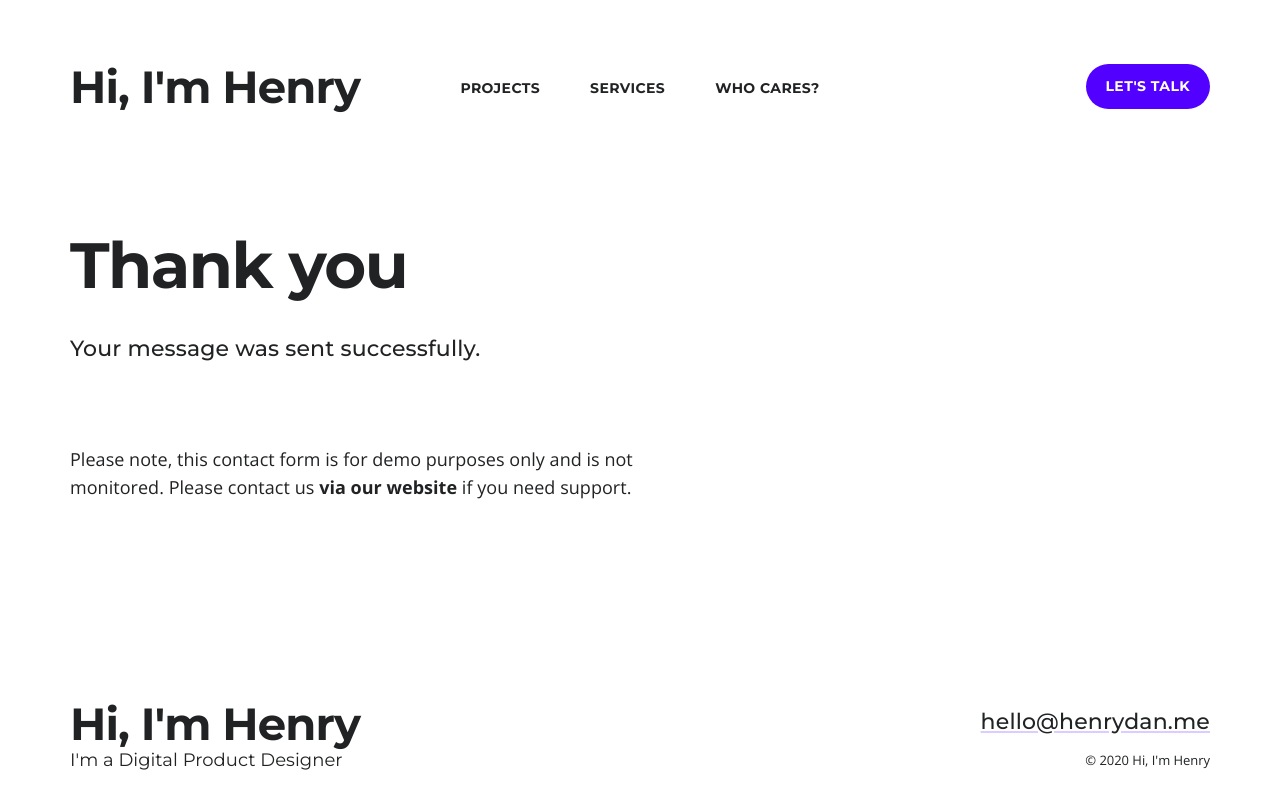
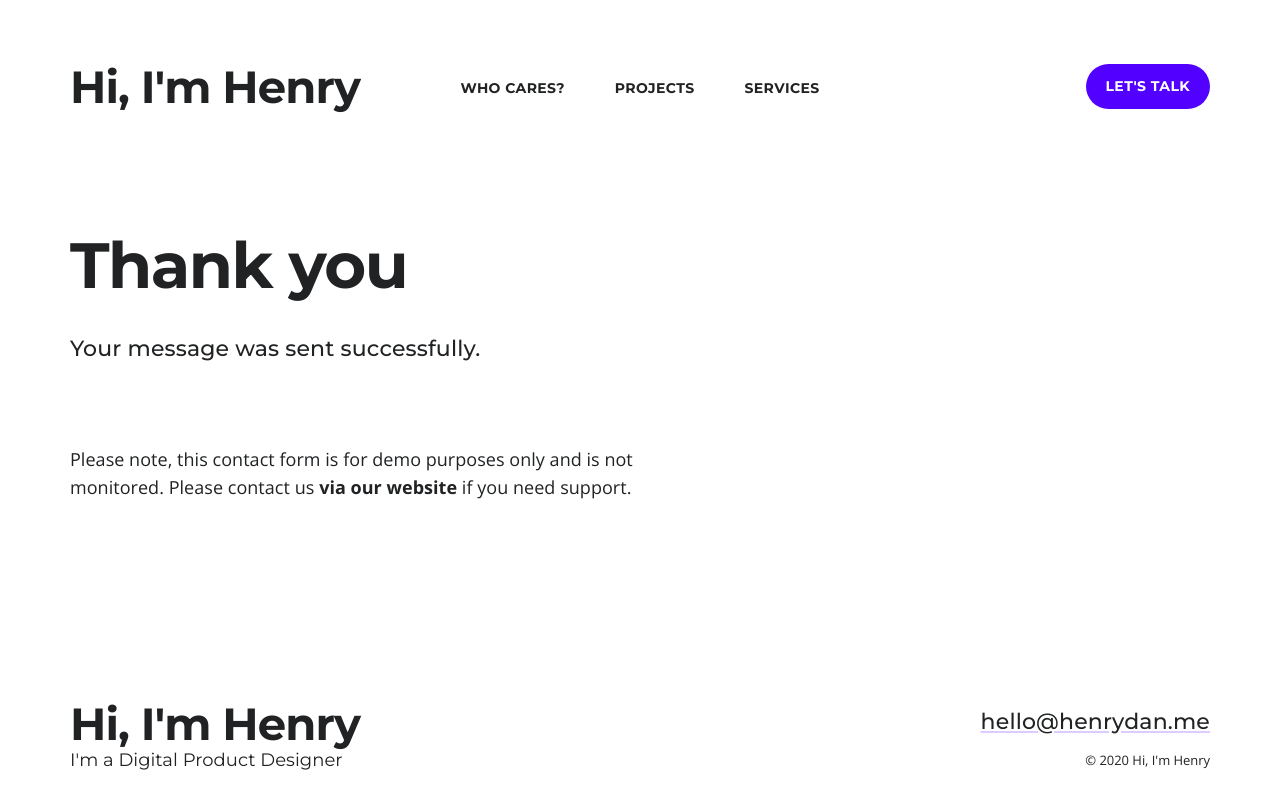
Before and after one commit to hdan-design/hdan-design.github.io, a Jekyll site: the page built from _pages/thanks.md, in a window 1280 px wide. Shown: the top 809 px of the page. Built offline with Jekyll 4.4.1, drawn with Linux system fonts in a browser that asks for light colours; nearby versions of some CDN libraries.

Commit message:
header, removed blogs, moved nav
made the header fixed and then commented it out. Moved "who cares" in the nav bar so it reads like a sentence, and removed the blog preview from index. Yknow, until I actually post something

```diff
--- a/_data/settings.yml
+++ b/_data/settings.yml
@@ -8,12 +8,12 @@
 
 menu_settings:
   menu_items:
+    - title: 'Who cares?'
+      url: '/about'
     - title: 'Projects'
       url: '/'
     - title: 'Services'
       url: '/Services'
-    - title: 'Who cares?'
-      url: '/about'
 
 footer_settings:
   logo_image:
--- a/_sass/_includes/_component__header.scss
+++ b/_sass/_includes/_component__header.scss
@@ -8,6 +8,12 @@
 
 .header--main {
   padding: 40px 0;
+
+  // position: fixed;
+  // top: 0;
+  // width: 100%;
+  // z-index: 999;
+  // background-color: white;
 
   .header__logo {
     display: block;
--- a/_sass/_structure.scss
+++ b/_sass/_structure.scss
@@ -3,6 +3,10 @@
 // Structure
 
 // - - - - - - - - - - - - - - - - - -
+
+// .page {
+//   margin-top: 180px;
+// }
 
 .page,
 .page__content {
--- a/index.html
+++ b/index.html
@@ -63,7 +63,7 @@
 
 	{% include section__about.html %}
 
-	<section class="recent-posts">
+	<!-- <section class="recent-posts">
 		<div class="wrap grid">
 			<header class="recent-posts__header">
 				<h4>Recent blog posts</h4>
@@ -78,5 +78,5 @@
 
 			<a href="{{ '/blog' | relative_url }}" class="action-bottom button--text--accent --right">All Posts</a>
 		</div>
-	</section>
+	</section> -->
 </div>
```
